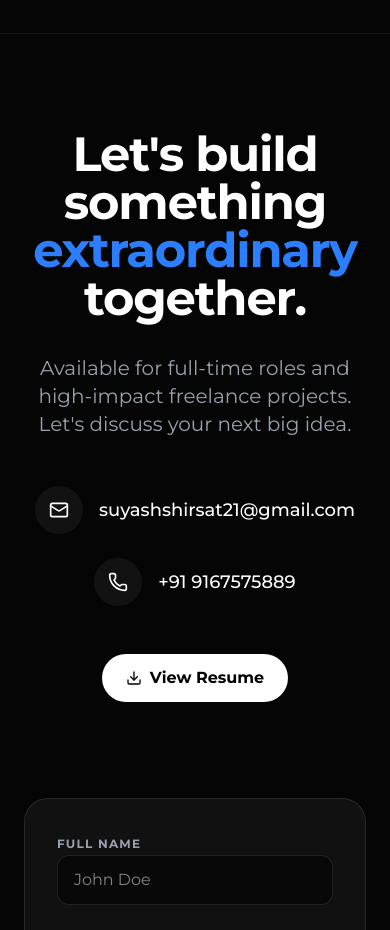
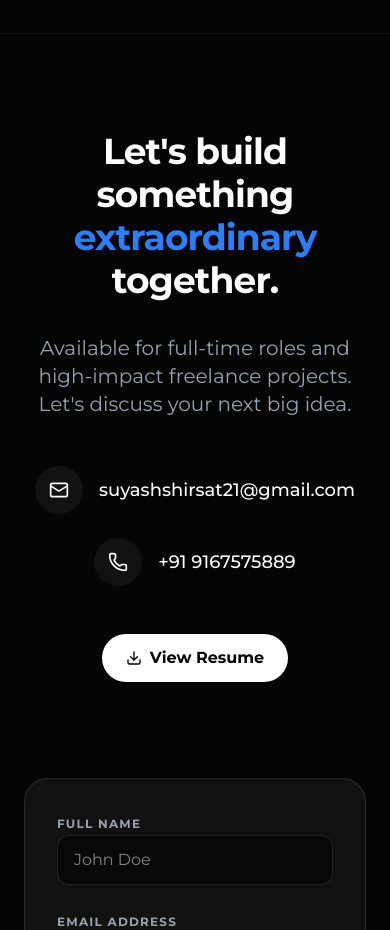
Before and after one commit to Suyash2191/protfolio, a React (Vite) app: page / in a window 390 px wide. Shown: the part 5040-5970 px from the top of the page. Built offline with nearby package versions, Linux system fonts and the light colour scheme.

Commit message:
style: set footer heading to 36px and 2 lines on mobile

```diff
--- a/src/components/Footer.tsx
+++ b/src/components/Footer.tsx
@@ -34,8 +34,8 @@ const Footer: React.FC<FooterProps> = () => {
       <div className="max-w-7xl mx-auto px-6">
         <div className="grid grid-cols-1 lg:grid-cols-2 gap-24 mb-24">
           <div className="text-center lg:text-left flex flex-col items-center lg:items-start">
-            <h2 className="text-5xl md:text-7xl font-bold text-white tracking-tight mb-8">
-              Let's build something <span className="text-blue-500">extraordinary</span> together.
+            <h2 className="text-[36px] md:text-7xl font-bold text-white tracking-tight mb-8 leading-[1.2]">
+              Let's build something <br className="block md:hidden" /> <span className="text-blue-500">extraordinary</span> together.
             </h2>
             <p className="text-xl text-gray-400 mb-12 max-w-lg mx-auto lg:mx-0">
               Available for full-time roles and high-impact freelance projects.
```
